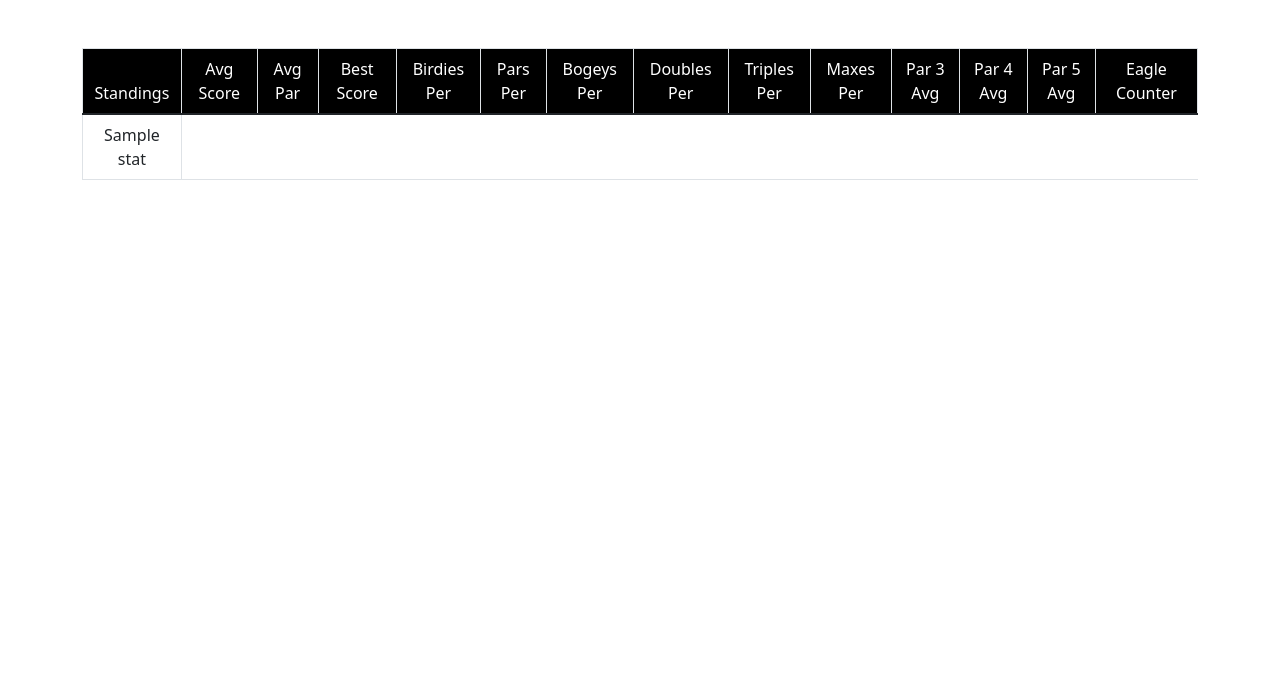
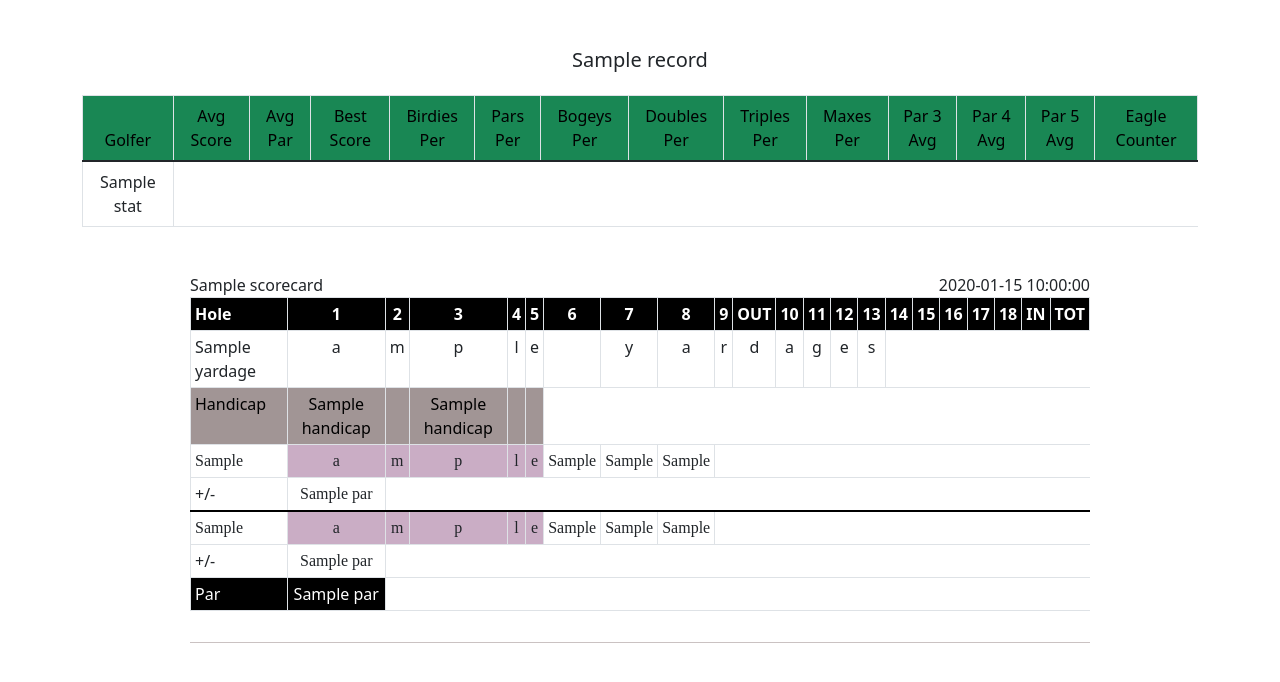
Before and after one commit to jackfarrell2/golf_app, a Flask app: template templates/vs.html in a window 1280 px wide. Shown: the part 80-762 px from the top of the page. Run offline with Flask 2, Linux system fonts and the light colour scheme; the template is opened without the code that fills it: most values are stand-ins (such as "Sample title", 1, 10 or a date in 2020).

Commit message:
Implemented the VS tab

```diff
--- a/app.py
+++ b/app.py
@@ -3,7 +3,7 @@ import sys
 from flask import Flask, render_template, request
 import sqlite3
 import os
-from golf import get_scorecards, get_golfers, get_rounds, get_stats, get_vs_rounds
+from golf import get_scorecards, get_golfers, get_rounds, get_stats, get_vs_rounds, get_record, get_vs_scorecards
 
 # Configure application
 app = Flask(__name__)
@@ -37,15 +37,23 @@ def vs():
         all_golfer_stats = []
         golfer_one_name = request.form.get("golfer_one_name")
         golfer_two_name = request.form.get("golfer_two_name")
-        if golfer_one_name == golfer_two_name : return render_template("apology.html", message="Can't Compare The Same Golfer")
+        if golfer_one_name == golfer_two_name: return render_template("apology.html", message="Can't Compare The Same Golfer") # Ensure different golfer
         else:
+            # Gets golfers stats for only mutual matches
             golfer_one_rounds = get_vs_rounds(golfer_one_name, golfer_two_name)
             stats = get_stats(golfer_one_rounds, golfer_one_name)
             all_golfer_stats.append(stats)
             golfer_two_rounds = get_vs_rounds(golfer_two_name, golfer_one_name)
             stats = get_stats(golfer_two_rounds, golfer_two_name)
             all_golfer_stats.append(stats)
-        return render_template("vs.html", all_golfer_stats=all_golfer_stats)
+
+            # Gets current record between the two golfers
+            record = get_record(golfer_one_rounds, golfer_two_rounds, golfer_one_name, golfer_two_name)
+
+            # Gets scorecards for each match
+            scorecards = get_vs_scorecards(golfer_one_rounds, golfer_two_rounds, golfer_one_name, golfer_two_name)
+        return render_template("vs.html", record=record, all_golfer_stats=all_golfer_stats, scorecards=scorecards)
+
 
 @app.route("/rounds", methods=["GET", "POST"])
 @app.route("/rounds/<golfer_name>", methods=["GET", "POST"])
--- a/static/styles.css
+++ b/static/styles.css
@@ -10,8 +10,8 @@ nav {
 #nav a {
     color: white;
 }
-.scorecard
-{
+
+.scorecard {
     margin: 0 auto;
     width: 900px;
     font-size: medium;
@@ -79,3 +79,7 @@ td.double-bogey {
     width: 400px;
     height: auto;
 }
+
+.record {
+    padding-bottom: 15px;
+}
--- a/templates/homepage.html
+++ b/templates/homepage.html
@@ -8,7 +8,7 @@
 <div id="content" class="container-sm">
     <table id="myTable" class="table table-bordered table-hover">
         <thead class="success">
-            <tr style="color:white;background-color:black;">
+            <tr style="color:black;background-color:#198754;font-weight:500">
                 <td>Standings</td>
                 <td onclick="sortTable(0)">Avg Score</td>
                 <td>Avg Par</td>
--- a/templates/vs.html
+++ b/templates/vs.html
@@ -5,11 +5,14 @@ Vs
 {% endblock %}
 
 {% block main %}
+<div id="content" class="container-sm record">
+    <h5>{{ record }}</h5>
+</div>
 <div id="content" class="container-sm">
     <table id="myTable" class="table table-bordered table-hover">
         <thead class="success">
-            <tr style="color:white;background-color:black;">
-                <td>Standings</td>
+            <tr style="color:black;background-color:#198754;font-weight:500">
+                <td>Golfer</td>
                 <td onclick="sortTable(0)">Avg Score</td>
                 <td>Avg Par</td>
                 <td>Best Score</td>
@@ -34,6 +37,131 @@ Vs
         {% endfor %}
     </table>
 </div>
+{% for scorecard in scorecards %}
+<div id="scorecard" class="scorecard">
+    <p class="scorecard-course-name">{{ scorecard.course_name }}</p>
+    <p class="scorecard-course-date">{{ scorecard.round_date }}</p>
+    <table class="table table-sm table-bordered">
+        <!-- Holes -->
+        <tr class="holes-row">
+            <th class="scorecard-header">Hole</th>
+            {% for i in range(9) %}
+            <th>{{ i + 1 }}</th>
+            {% endfor %}
+            <th>OUT</th>
+            {% for i in range(9) %}
+            <th>{{ i + 10 }}</th>
+            {% endfor %}
+            <th>IN</th>
+            <th>TOT</th>
+        </tr>
+        <!-- Yardages -->
+        <tr>
+            <td class="scorecard-header">{{ scorecard.yardages[0] }}</td>
+            {% for yard in scorecard.yardages[1:] %}
+            <td>{{ yard }}</td>
+            {% endfor %}
+        </tr>
+        <!-- Handicaps -->
+        <tr class="handicap-row">
+            <td class="scorecard-header">Handicap</td>
+            {% for handicap in scorecard.handicaps[:9] %}
+            <td>{{ handicap }}</td>
+            {% endfor %}
+            <td></td>
+            {% for handicap in scorecard.handicaps[9:] %}
+            <td>{{ handicap }}</td>
+            {% endfor %}
+            {% for i in range(2) %}
+            <td></td>
+            {% endfor %}
+        </tr>
+        <!-- Golfer one Strokes -->
+        <tr class="handwritten-score">
+            <td class="scorecard-header">{{ scorecard.one_strokes[0] }}</td>
+            {% for stroke in scorecard.one_strokes[1:10] %}
+            {% if stroke - scorecard.pars[loop.index - 1] >= 3 %}
+            <td class="triple-bogey-or-worse">{{ stroke }}</td>
+            {% elif stroke - scorecard.pars[loop.index - 1] == 2 %}
+            <td class="double-bogey">{{ stroke }}</td>
+            {% elif stroke - scorecard.pars[loop.index - 1] == 0 %}
+            <td class="par">{{ stroke }}</td>
+            {% elif stroke - scorecard.pars[loop.index - 1] <= 0 %} <td class="birdie-or-better">{{ stroke }}</td>
+                {% else %}
+                <td>{{ stroke }}</td>
+                {% endif %}
+                {% endfor %}
+                <td>{{ scorecard.one_strokes[10] }}</td>
+                {% for stroke in scorecard.one_strokes[11:20] %}
+                {% if stroke - scorecard.pars[loop.index + 9] >= 3 %}
+                <td class="triple-bogey-or-worse">{{ stroke }}</td>
+                {% elif stroke - scorecard.pars[loop.index + 9] == 2 %}
+                <td class="double-bogey">{{ stroke }}</td>
+                {% elif stroke - scorecard.pars[loop.index + 9] == 0 %}
+                <td class="par">{{ stroke }}</td>
+                {% elif stroke - scorecard.pars[loop.index + 9] <= 0 %} <td class="birdie-or-better">{{ stroke }}</td>
+                    {% else %}
+                    <td>{{ stroke }}</td>
+                    {% endif %}
+                    {% endfor %}
+                    <td>{{ scorecard.one_strokes[20] }}</td>
+                    <td>{{ scorecard.one_strokes[21] }}</td>
+        </tr>
+        <!-- Golfer one to-pars -->
+        <tr style="border-top: 5x black;">
+            <td class="scorecard-header">+/-</td>
+            {% for par in scorecard.one_to_pars %}
+            <td class="handwritten-score">{{ par }}</td>
+            {% endfor %}
+        </tr>
+        <!-- Golfer two Strokes -->
+        <tr class="handwritten-score", style="border-top: 2px solid black;">
+            <td class="scorecard-header">{{ scorecard.two_strokes[0] }}</td>
+            {% for stroke in scorecard.two_strokes[1:10] %}
+            {% if stroke - scorecard.pars[loop.index - 1] >= 3 %}
+            <td class="triple-bogey-or-worse">{{ stroke }}</td>
+            {% elif stroke - scorecard.pars[loop.index - 1] == 2 %}
+            <td class="double-bogey">{{ stroke }}</td>
+            {% elif stroke - scorecard.pars[loop.index - 1] == 0 %}
+            <td class="par">{{ stroke }}</td>
+            {% elif stroke - scorecard.pars[loop.index - 1] <= 0 %} <td class="birdie-or-better">{{ stroke }}</td>
+                {% else %}
+                <td>{{ stroke }}</td>
+                {% endif %}
+                {% endfor %}
+                <td>{{ scorecard.two_strokes[10] }}</td>
+                {% for stroke in scorecard.two_strokes[11:20] %}
+                {% if stroke - scorecard.pars[loop.index + 9] >= 3 %}
+                <td class="triple-bogey-or-worse">{{ stroke }}</td>
+                {% elif stroke - scorecard.pars[loop.index + 9] == 2 %}
+                <td class="double-bogey">{{ stroke }}</td>
+                {% elif stroke - scorecard.pars[loop.index + 9] == 0 %}
+                <td class="par">{{ stroke }}</td>
+                {% elif stroke - scorecard.pars[loop.index + 9] <= 0 %} <td class="birdie-or-better">{{ stroke }}</td>
+                    {% else %}
+                    <td>{{ stroke }}</td>
+                    {% endif %}
+                    {% endfor %}
+                    <td>{{ scorecard.two_strokes[20] }}</td>
+                    <td>{{ scorecard.two_strokes[21] }}</td>
+        </tr>
+        <!-- Golfer two to-pars -->
+        <tr>
+            <td class="scorecard-header">+/-</td>
+            {% for par in scorecard.two_to_pars %}
+            <td class="handwritten-score">{{ par }}</td>
+            {% endfor %}
+        </tr>
+        <!-- Pars -->
+        <tr class="holes-row">
+            <td class="scorecard-header">Par</td>
+            {% for par in scorecard.pars %}
+            <td>{{ par }}</td>
+            {% endfor %}
+        </tr>
+    </table>
+</div>
+{% endfor %}
 <script>
     // https://www.w3schools.com/howto/tryit.asp?filename=tryhow_js_sort_table_desc
     function sortTable(n) {
```
Also changed, not shown: golf.py (+51 -0 lines).
